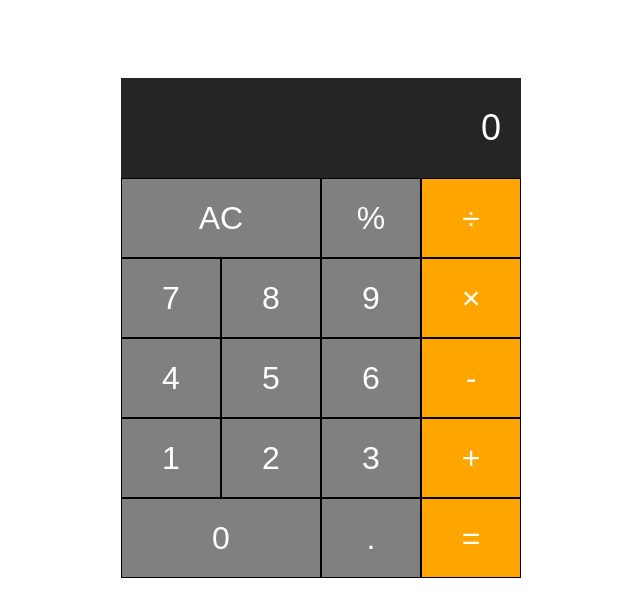
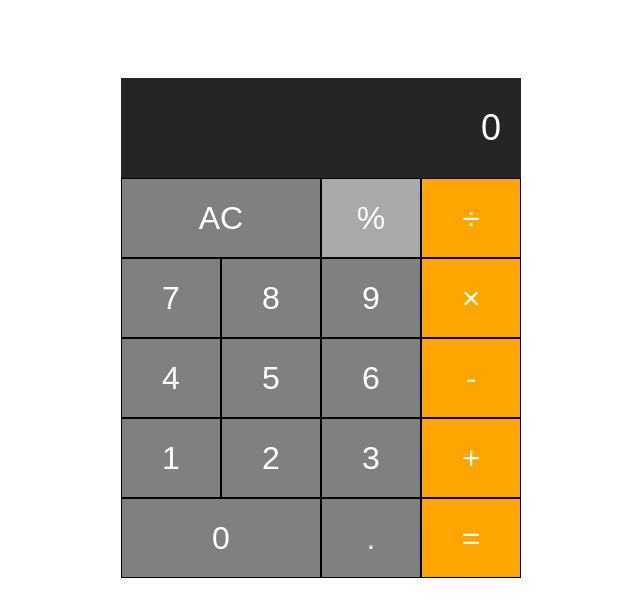
Before and after one commit to dhimasaqil/calculator, a plain HTML site: page index.html in a window 1280 px wide. In both pictures the pointer is over the button 690 px from the left and 218 px from the top of the page. Shown: the whole page, without its empty margins (319-959 px from the left). Drawn offline with Linux system fonts and the light colour scheme.

Commit message:
Add files via upload

```diff
--- a/stylesheet.css
+++ b/stylesheet.css
@@ -33,6 +33,9 @@ button {
 .precentage {
   background-color: gray !important;
 }
+.precentage:hover {
+  background-color: darkgray !important;
+}
 .all-clear,
 .zero-btn {
   width: 50%;
```
